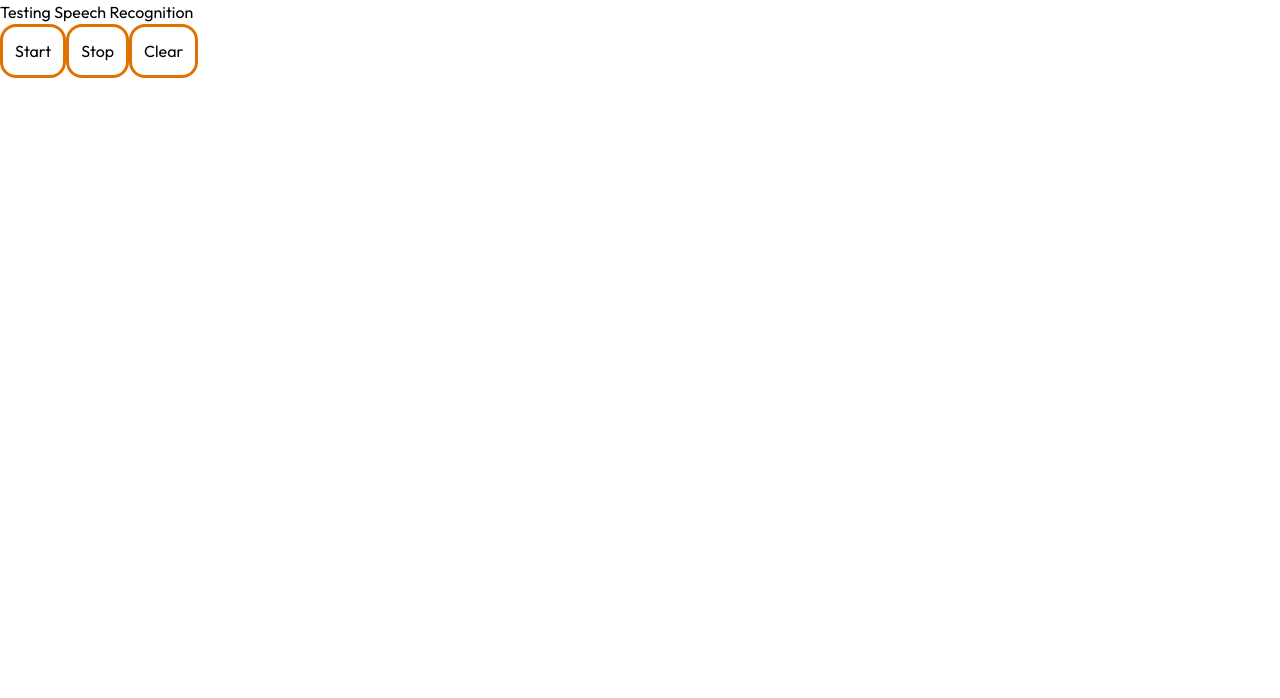
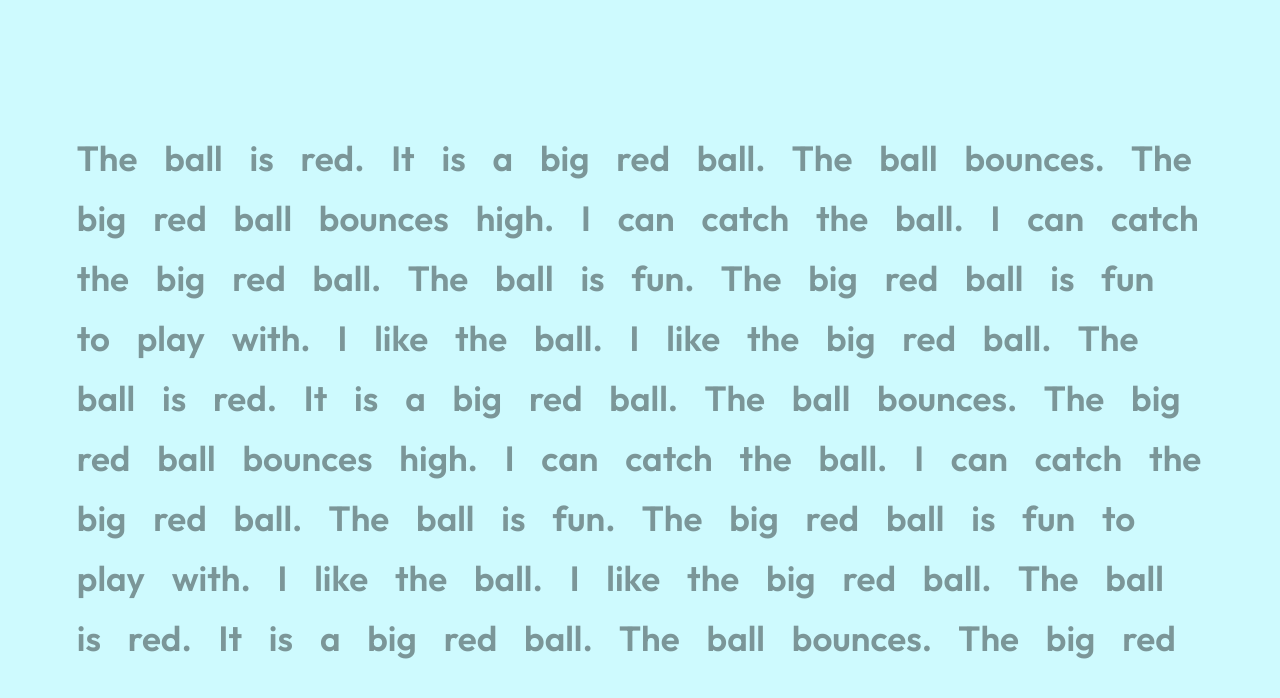
Before and after one commit to AhmedDoesCS/Aiman-Reading-Game, a React (Vite) app: page / in a window 1280 px wide. Shown: the top 698 px of the page. Built offline with nearby package versions, Linux system fonts and the light colour scheme.

Commit message:
Speech Recognition test

```diff
--- a/src/Game.jsx
+++ b/src/Game.jsx
@@ -1,51 +1,56 @@
 import React from 'react'
 
 function Game() {
-    const SpeechRecognition = window.SpeechRecognition || window.webkitSpeechRecognition;
-    const recognition = new SpeechRecognition();
-    recognition.lang = 'en';
-    recognition.interimResults = false;
-    recognition.continuous = true;
+    // const SpeechRecognition = window.SpeechRecognition || window.webkitSpeechRecognition;
+    // const recognition = new SpeechRecognition();
+    // recognition.lang = 'en';
+    // recognition.interimResults = false;
+    // recognition.continuous = true;
 
-    function startButton() {
-        const textContent = document.getElementById("textContent");
-        recognition.start();
-        console.log("Recognition started");
+    // function startButton() {
+    //     const textContent = document.getElementById("textContent");
+    //     recognition.start();
+    //     console.log("Recognition started");
+    // }
 
-    }
+    // function stopButton() {
+    //     const textContent = document.getElementById("textContent");
+    //     recognition.stop();
+    //     console.log("Recognition stopped");
+    // }
 
-    function stopButton() {
-        const textContent = document.getElementById("textContent");
-        recognition.stop();
-        console.log("Recognition stopped");
-    }
+    // function clearButton() {
+    //     const textContent = document.getElementById("textContent");
+    //     textContent.innerText = '';
+    //     console.log("cleared");
+    // }
 
-    function clearButton() {
-        const textContent = document.getElementById("textContent");
-        textContent.innerText = '';
+    // recognition.onresult = (e) => {
+    //     const passage = document.getElementById("passage");
 
-        console.log("cleared");
-    }
+    //     const textContent = document.getElementById("textContent");
+    //     textContent.textContent += e.results[e.results.length - 1][0].transcript.toLowerCase() + " ";
 
-    recognition.onresult = (e) => {
-        console.log(e);
-        const textContent = document.getElementById("textContent");
-        textContent.textContent += e.results[e.results.length - 1][0].transcript + " ";
-    }
+    //     if (e.results[e.results.length - 1][0].transcript.toLowerCase() === passage.innerText.toLowerCase()) {
+    //         alert("Correct!")
+    //     } else {
+    //         alert("Incorrect!")
+    //     }
+    // }
 
     return <>
-        <div className='w-[100%] h-[100vh]'>
+        {/* <div className='w-[100%] h-[100vh]'>
             <h1>Testing Speech Recognition</h1>
 
             <button id = 'start' className='p-3 border-amber-600 border-solid border-3 rounded-2xl' onClick={startButton}>Start</button>
             <button id='stop' className='p-3 border-amber-600 border-solid border-3 rounded-2xl' onClick={stopButton}>Stop</button>
             <button id='clear' className='p-3 border-amber-600 border-solid border-3 rounded-2xl' onClick={clearButton}>Clear</button>
 
-
+            <h3 id='passage'>The quick brown fox</h3>
             <div id='textContent'></div>
 
-        </div>
-{/*
+        </div> */}
+
         <div className='w-[100%] h-[100vh] py-[10%] px-[6%] bg-cyan-100 '>
             <div className='w-[100%] h-[100%] [word-spacing:20px] text-wrap text-[35px]/15 font-[600] text-black/40 flex justify-center overflow-scroll'>
                 The ball is red.  It is a big red ball.
@@ -72,7 +77,7 @@ function Game() {
                 The ball is fun. The big red ball is fun to play with.
                 I like the ball. I like the big red ball.
             </div>
-        </div> */}
+        </div>
     </>
 }
 
```
